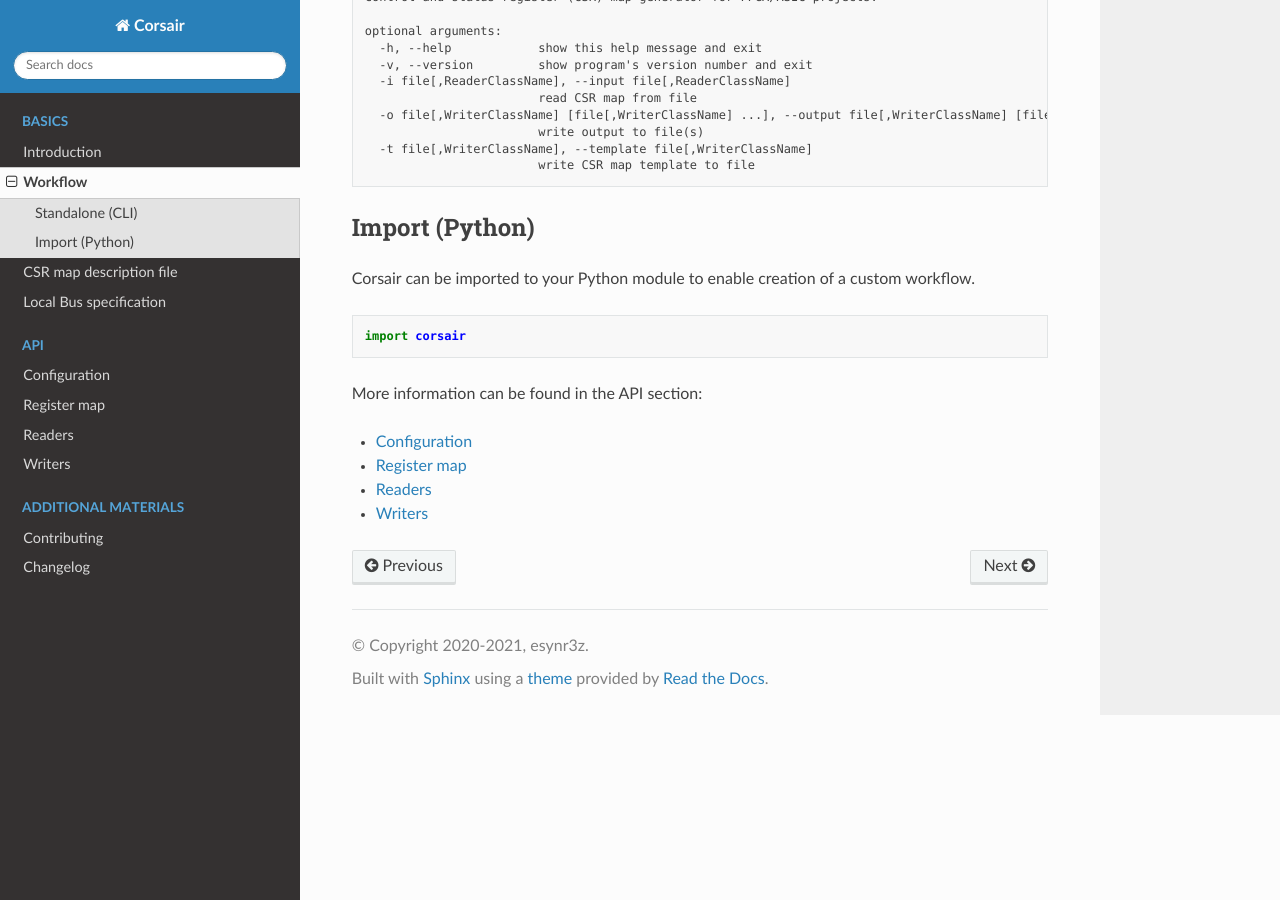
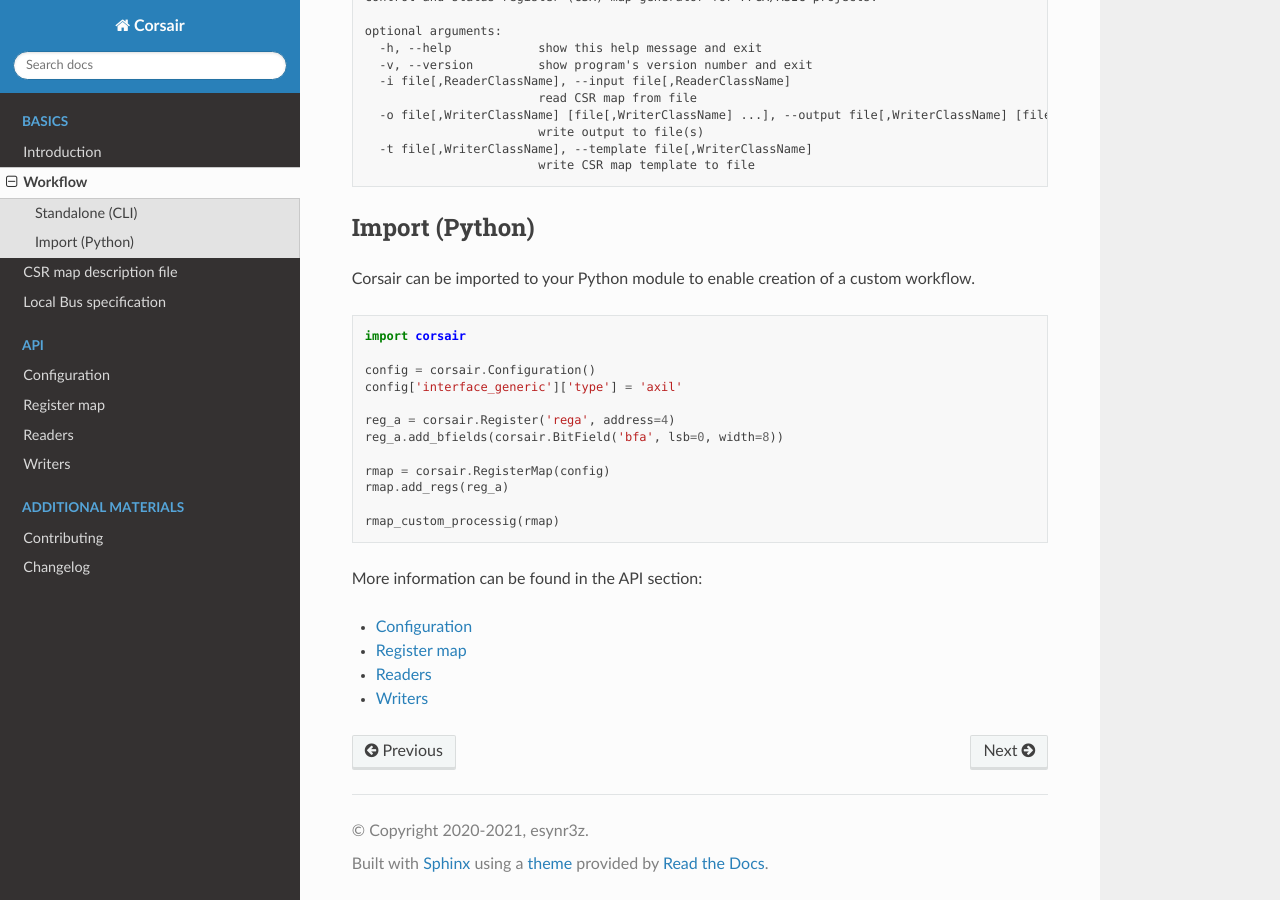
Before and after one commit to esynr3z/corsair, a Sphinx documentation site: the page built from docs/workflow.rst, in a window 1280 px wide and 900 px high, scrolled down 674 px. Built offline with Sphinx 7.4.7 and the Read the Docs theme 2.0.0, drawn with Linux system fonts in a browser that asks for light colours.

Commit message:
Update workflow doc

```diff
--- a/docs/workflow.rst
+++ b/docs/workflow.rst
@@ -53,6 +53,17 @@
 
     import corsair
 
+    config = corsair.Configuration()
+    config['interface_generic']['type'] = 'axil'
+
+    reg_a = corsair.Register('rega', address=4)
+    reg_a.add_bfields(corsair.BitField('bfa', lsb=0, width=8))
+
+    rmap = corsair.RegisterMap(config)
+    rmap.add_regs(reg_a)
+
+    rmap_custom_processig(rmap)
+
 More information can be found in the API section:
 
 * :ref:`Configuration <config-api>`
```
